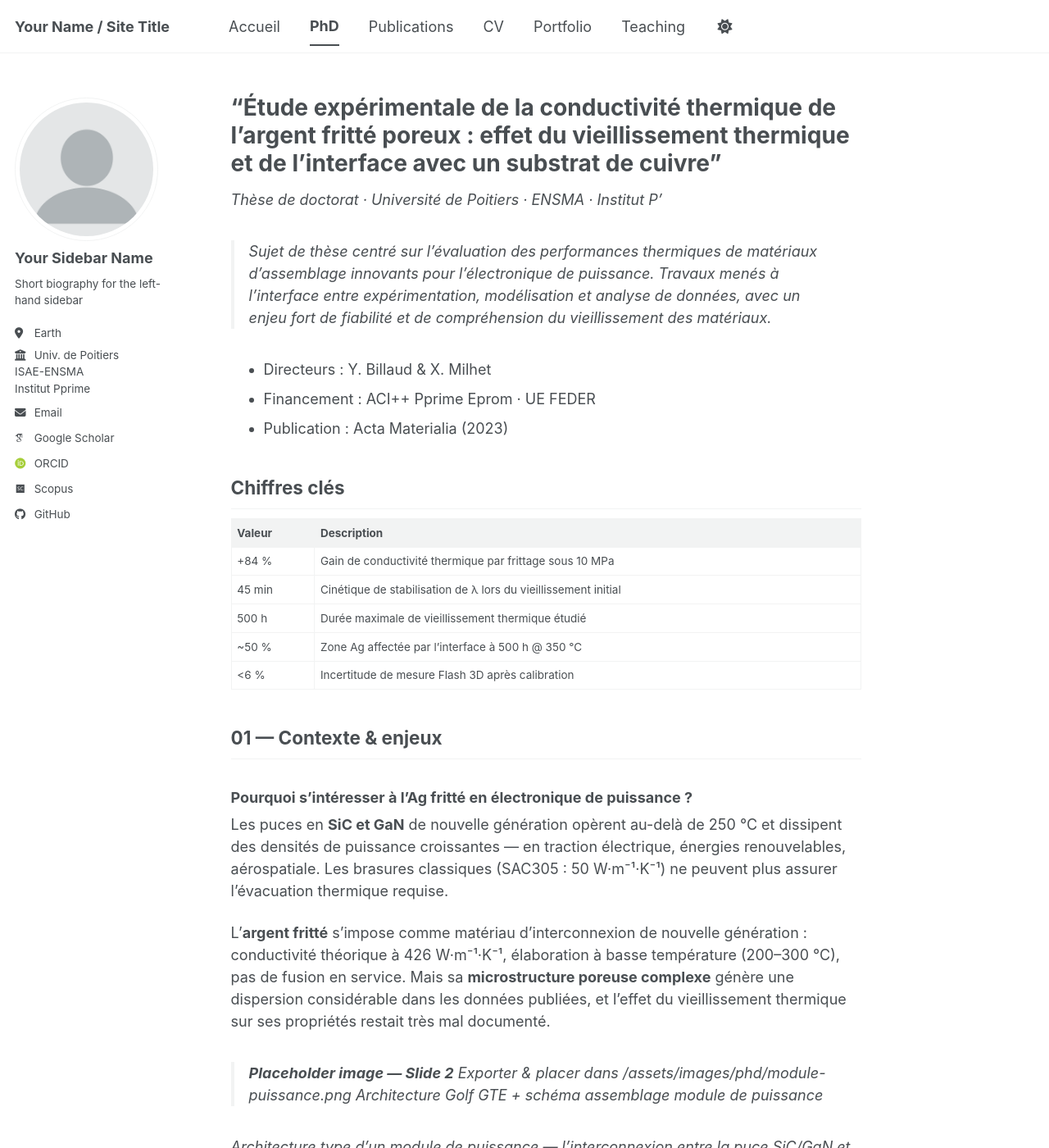
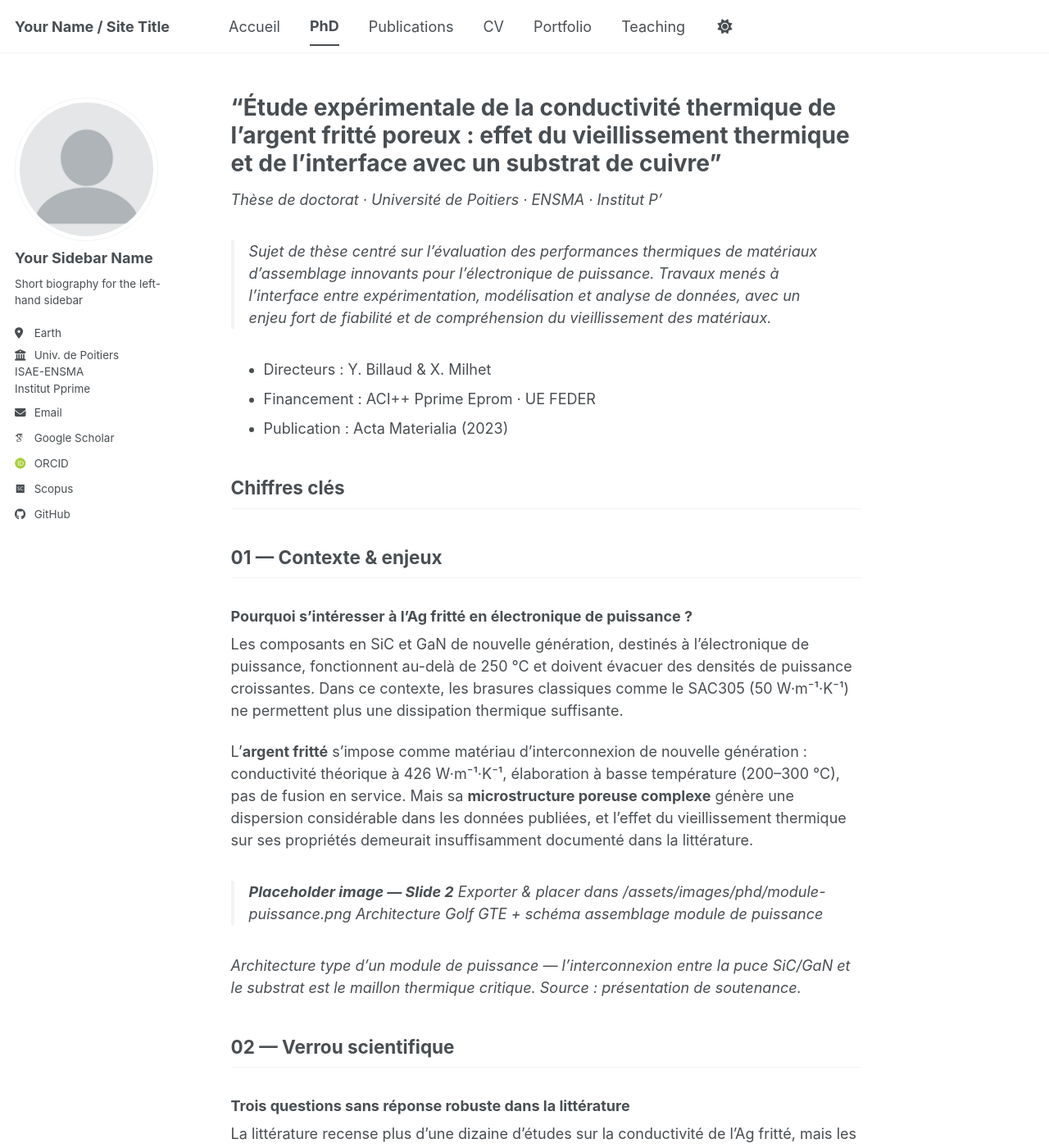
Before and after one commit to Anas-Sg-git/anas-sghuri, a Jekyll site: the page built from _pages/phd.md, in a window 1280 px wide and 1400 px high. Shown: the whole window at 82% size. Built offline with Jekyll 4.4.1, drawn with Linux system fonts in a browser that asks for light colours; some web fonts are replaced; a script bundle is joined from its source files by our own code; library files that are not in the unit come from our copies.

Commit message:
Update phd.md

```diff
--- a/_pages/phd.md
+++ b/_pages/phd.md
@@ -18,21 +18,21 @@ Travaux menés à l’interface entre expérimentation, modélisation et analyse
 
 ## Chiffres clés
 
-| Valeur | Description |
+<!--| Valeur | Description |
 |---|---|
 | +84 % | Gain de conductivité thermique par frittage sous 10 MPa |
 | 45 min | Cinétique de stabilisation de λ lors du vieillissement initial |
 | 500 h | Durée maximale de vieillissement thermique étudié |
 | ~50 % | Zone Ag affectée par l'interface à 500 h @ 350 °C |
-| <6 % | Incertitude de mesure Flash 3D après calibration |
+| <6 % | Incertitude de mesure Flash 3D après calibration |-->
 
 ## 01 — Contexte & enjeux
 
 ### Pourquoi s'intéresser à l'Ag fritté en électronique de puissance ?
 
-Les puces en **SiC et GaN** de nouvelle génération opèrent au-delà de 250 °C et dissipent des densités de puissance croissantes — en traction électrique, énergies renouvelables, aérospatiale. Les brasures classiques (SAC305 : 50 W·m⁻¹·K⁻¹) ne peuvent plus assurer l'évacuation thermique requise.
+Les composants en SiC et GaN de nouvelle génération, destinés à l’électronique de puissance, fonctionnent au-delà de 250 °C et doivent évacuer des densités de puissance croissantes. Dans ce contexte, les brasures classiques comme le SAC305 (50 W·m⁻¹·K⁻¹) ne permettent plus une dissipation thermique suffisante.
 
-L'**argent fritté** s'impose comme matériau d'interconnexion de nouvelle génération : conductivité théorique à 426 W·m⁻¹·K⁻¹, élaboration à basse température (200–300 °C), pas de fusion en service. Mais sa **microstructure poreuse complexe** génère une dispersion considérable dans les données publiées, et l'effet du vieillissement thermique sur ses propriétés restait très mal documenté.
+L'**argent fritté** s'impose comme matériau d'interconnexion de nouvelle génération : conductivité théorique à 426 W·m⁻¹·K⁻¹, élaboration à basse température (200–300 °C), pas de fusion en service. Mais sa **microstructure poreuse complexe** génère une dispersion considérable dans les données publiées, et l'effet du vieillissement thermique sur ses propriétés demeurait insuffisamment documenté dans la littérature.
 
 > **Placeholder image — Slide 2**
 > Exporter & placer dans /assets/images/phd/module-puissance.png
```
